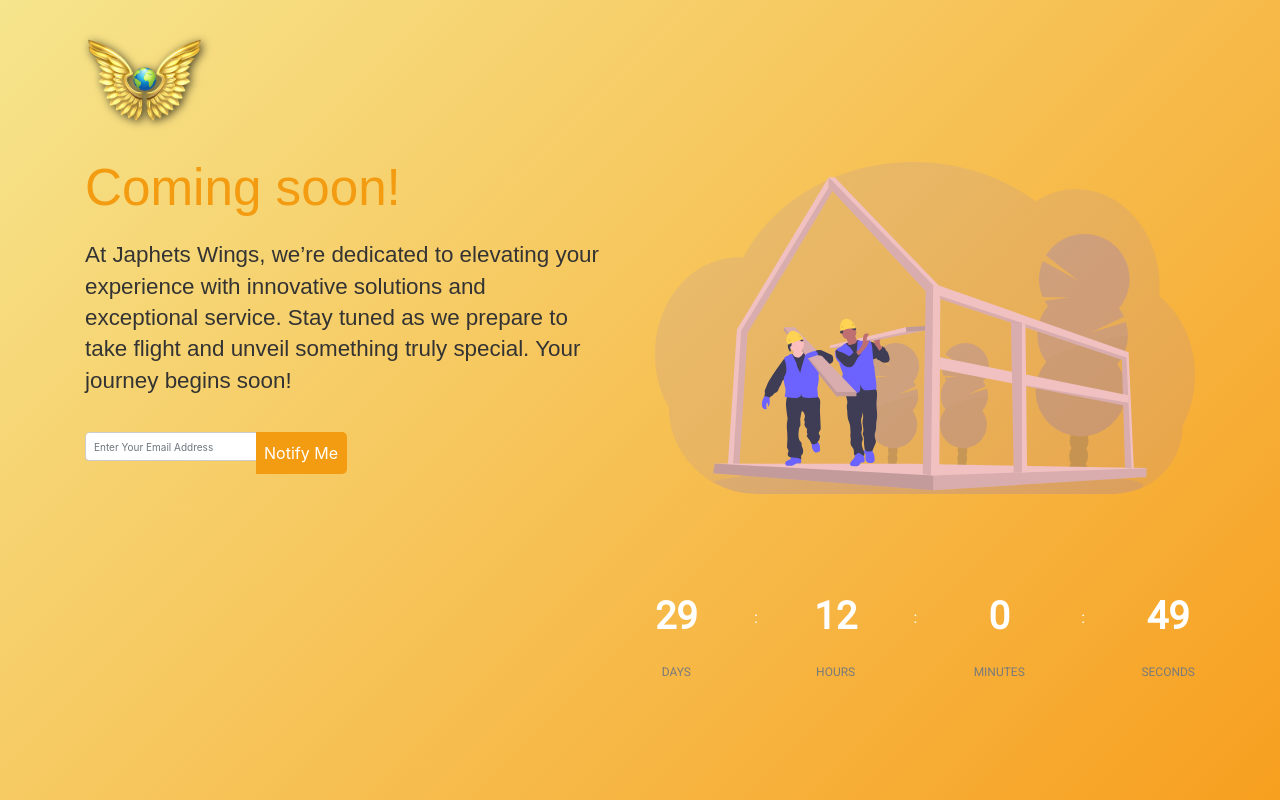
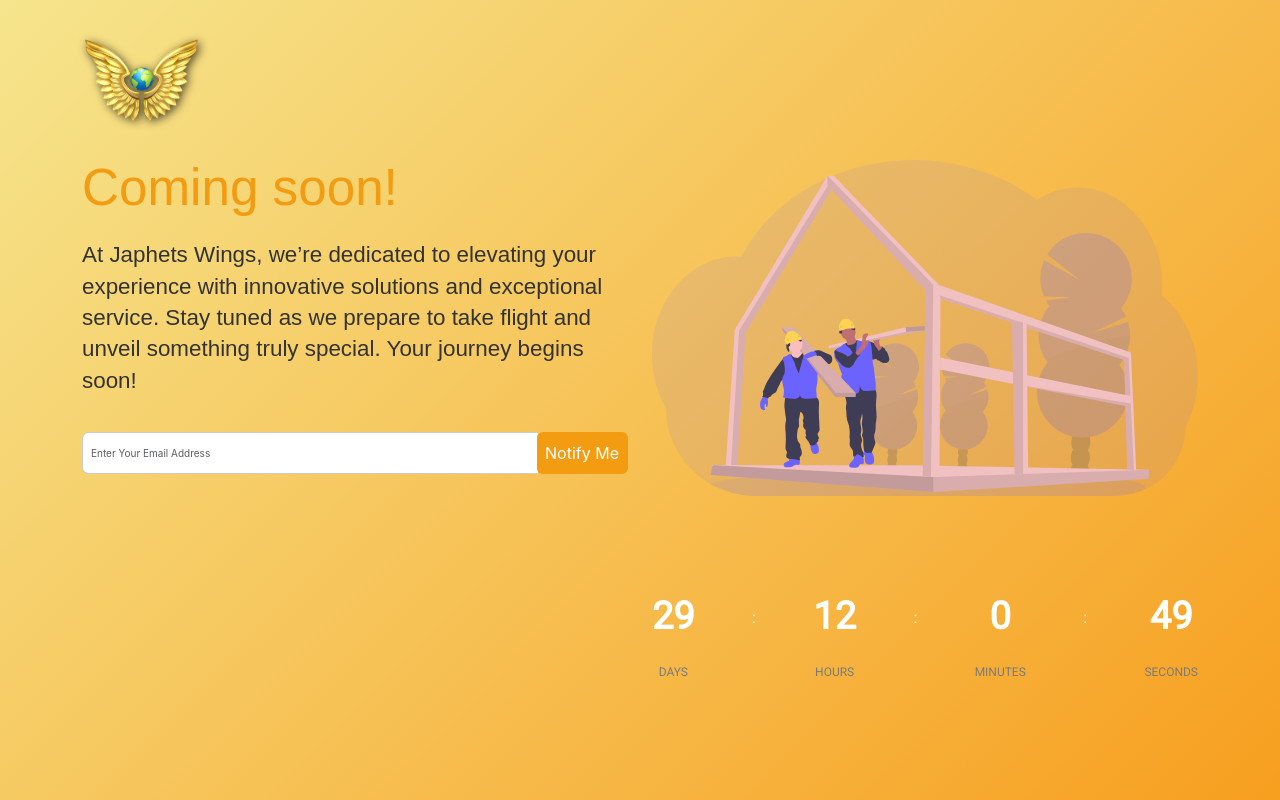
Before and after one commit to GoldenCicada1/JW-coming-soon, a React (Create React App) app: page / in a window 1280 px wide. Built offline with nearby package versions, Linux system fonts and the light colour scheme.

Commit message:
Refactor dependencies and form validation in package.json and Home.js

```diff
--- a/src/Pages/Home.js
+++ b/src/Pages/Home.js
@@ -1,9 +1,31 @@
-import React from "react";
+import React, { useState } from "react";
 import Logo from "../logo.png";
 import Banner from "../assets/images/banner.svg";
 import Timer from "./components/Timer";
 
 const Home = () => {
+  const [email, setEmail] = useState(""); // State to hold the email input
+  const [error, setError] = useState(""); // State to hold error messages
+
+  const handleInputChange = (event) => {
+    setEmail(event.target.value); // Update state with the current input value
+    setError(""); // Clear error when user starts typing
+  };
+
+  const handleSubmit = (event) => {
+    event.preventDefault(); // Prevent the default form submission behavior
+
+    // Validate email format
+    const emailPattern = /^[^\s@]+@[^\s@]+\.[^\s@]+$/; // Basic email regex
+    if (!emailPattern.test(email)) {
+      setError("Please enter a valid email address."); // Set error message
+      return;
+    }
+
+    console.log("Email submitted:", email); // Log the email to the console
+    setEmail(""); // Clear the input field after submission
+  };
+
   return (
     <div id="home">
       <section>
@@ -21,10 +43,10 @@ const Home = () => {
                   At Japhets Wings, we’re dedicated to elevating your
                   experience with innovative solutions and exceptional service.
                   Stay tuned as we prepare to take flight and unveil something
-                  truly special. Your journey begins soon!{" "}
+                  truly special. Your journey begins soon!
                 </p>
                 <div className="form-container">
-                  <form>
+                  <form onSubmit={handleSubmit}>
                     <div className="form-row align-items-center">
                       <div className="col-auto">
                         <div className="input-group mb-2">
@@ -33,13 +55,17 @@ const Home = () => {
                             className="form-control"
                             placeholder="Enter Your Email Address"
                             aria-label="Enter Your Email Address"
+                            value={email} // Bind state to input
+                            onChange={handleInputChange} // Handle input change
+                            required // Ensure the field is required
                           />
                           <div className="input-group-append">
-                            <button className="btn btn-primary">
+                            <button type="submit" className="btn btn-primary">
                               Notify Me
                             </button>
                           </div>
                         </div>
+                        {error && <div className="text-danger">{error}</div>} {/* Display error message */}
                       </div>
                     </div>
                   </form>
```
Also changed, not shown: package.json (+9 -8 lines), 2 other files (tests, documents, lock files or other folders).
